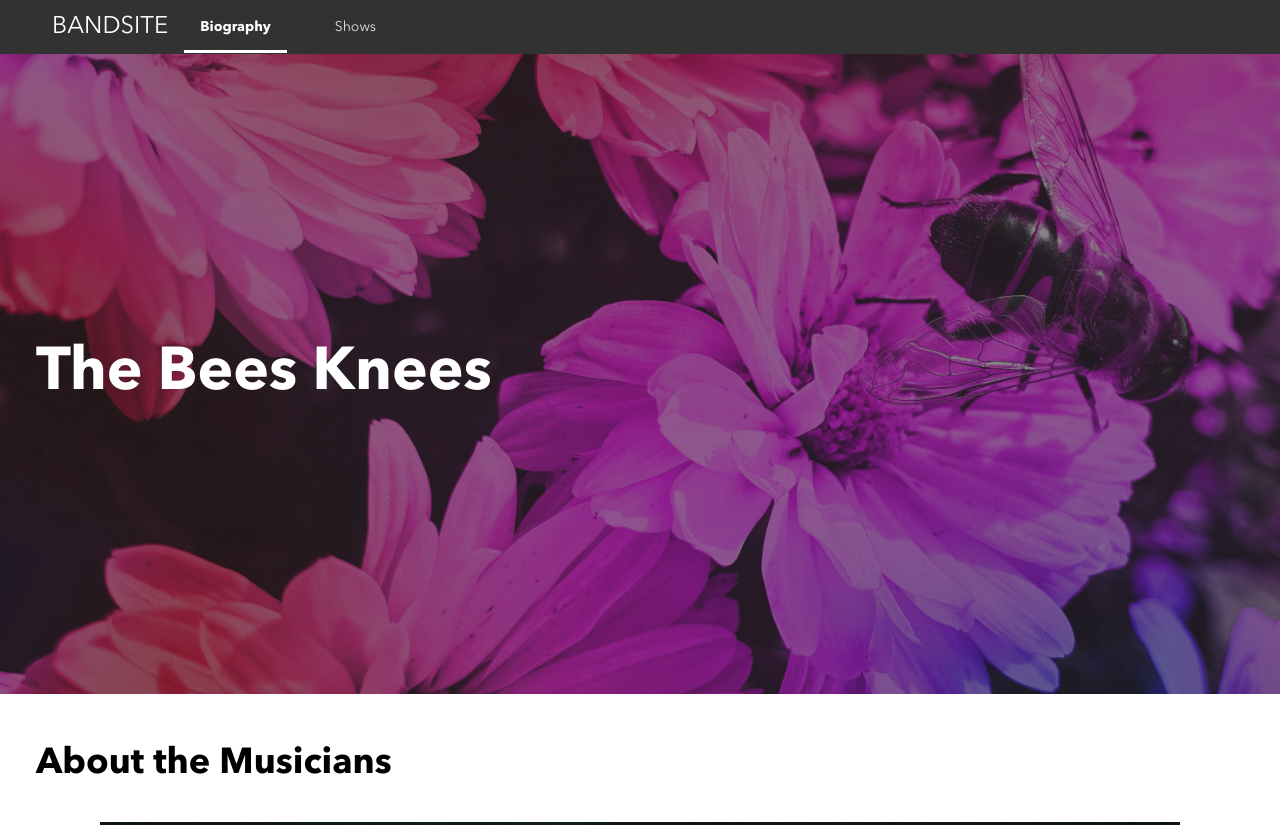
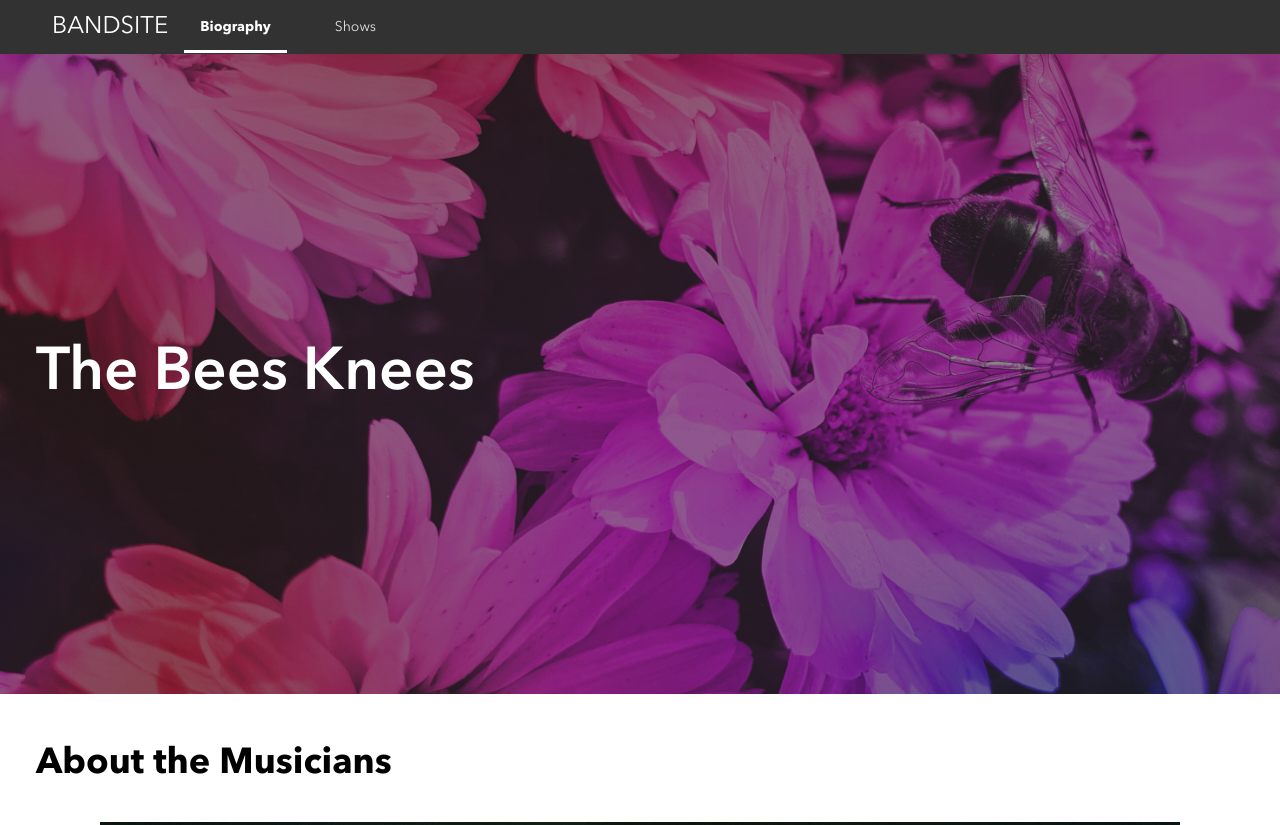
Before and after one commit to hazalsaygili/hazal-saygili-bandsite, a plain HTML site: page index.html in a window 1280 px wide. Shown: the top 825 px of the page. Drawn offline with Linux system fonts and the light colour scheme.

Commit message:
update hero header font

```diff
--- a/styles/bio.scss
+++ b/styles/bio.scss
@@ -43,7 +43,7 @@ footer{
 }
 
 h1{
-    font-family: "AvenirBold";
+    font-family: "AvenirDemi";
     font-size: 1.5rem;
     line-height: 2rem;
     @include tablet{
```
Also changed, not shown: styles/bio.css.
